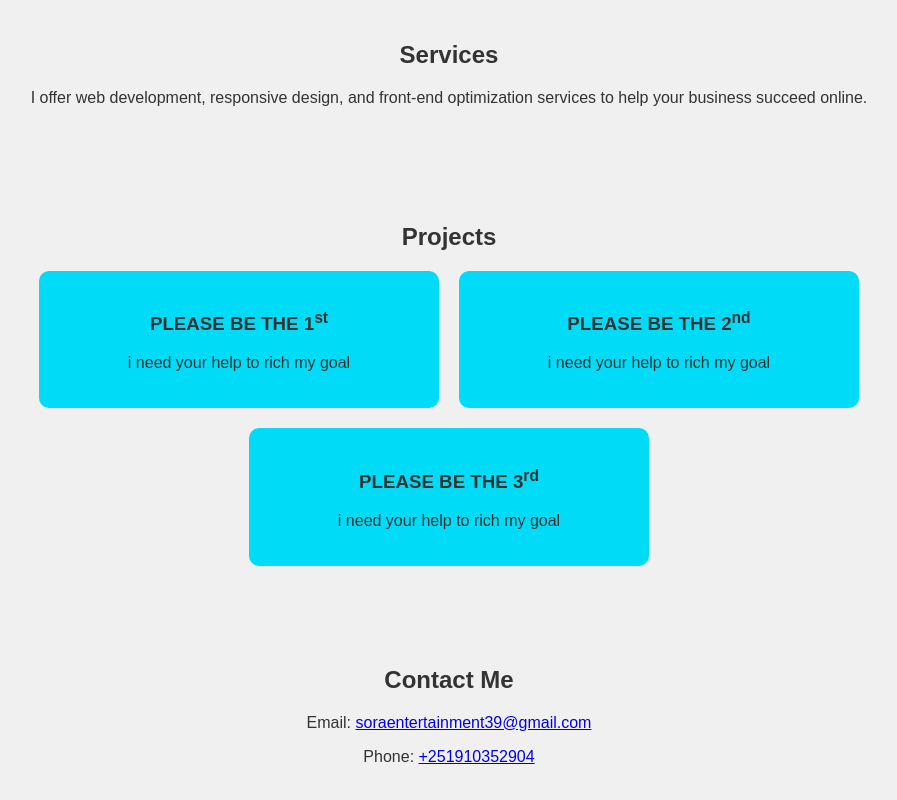
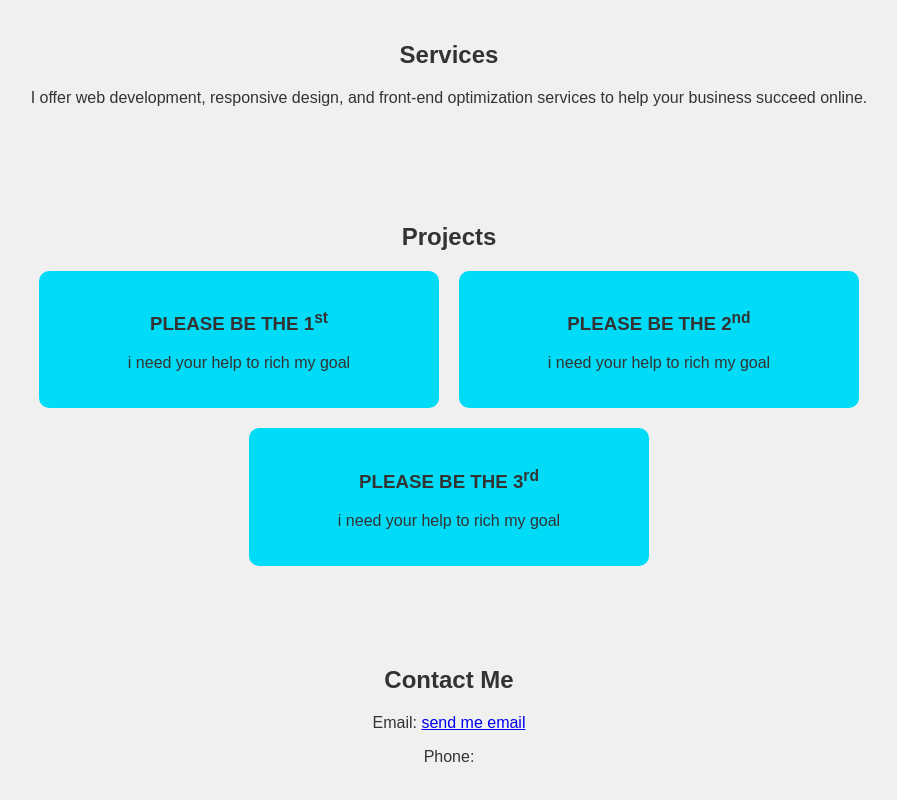
Before and after one commit to nathinael1/Nathi-portfolio, a plain HTML site: page index.html in a window 1280 px wide. Shown: the part 672-1472 px from the top of the page, without its empty margins (191-1088 px from the left). Drawn offline with Linux system fonts and the light colour scheme.

Commit message:
Update index.html

```diff
--- a/index.html
+++ b/index.html
@@ -72,8 +72,8 @@
     <!-- Contact section -->
     <section class="contact" id="contact">
         <h1>Contact Me</h1>
-        <p>Email: <a href="mailto:soraentertainment39@gmail.com">soraentertainment39@gmail.com</a></p>
-        <p>Phone: <a href="tel:+123456789">+251910352904</a></p>
+        <p>Email: <a href="mailto:soraentertainment39@gmail.com">send me email</a></p>
+        <p>Phone: <a href="tel:+251910352904>call me</a></p>
     </section>
 
     <script src="script.js"></script>
```
